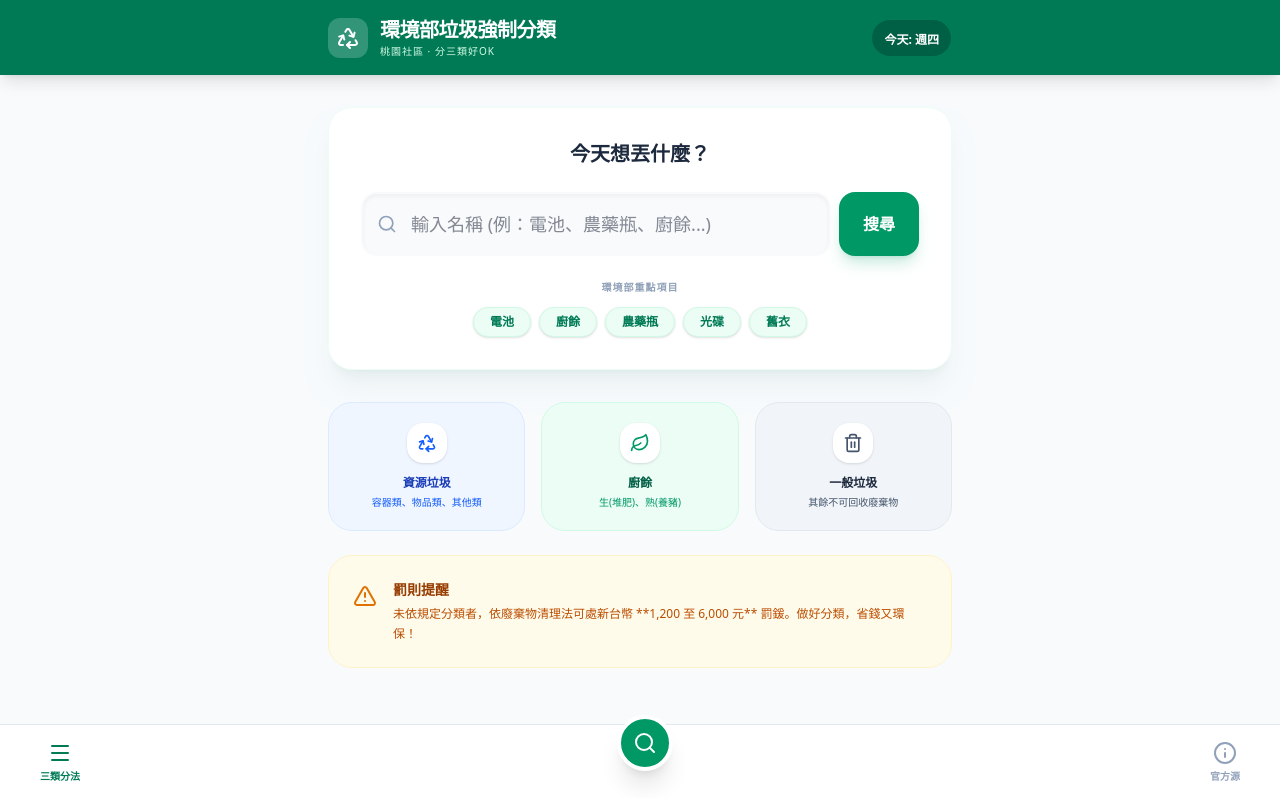
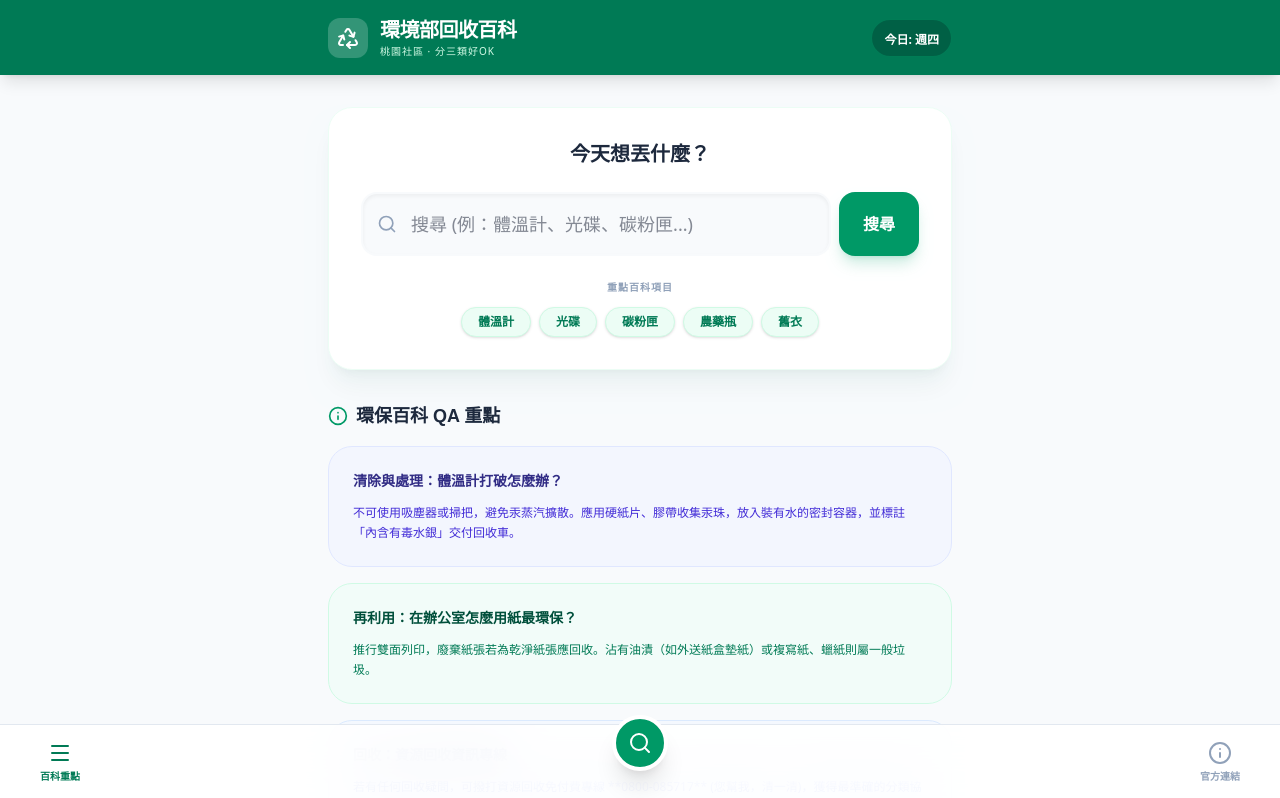
Before and after one commit to iamredd/taoyuan-waste-guide, a React (Vite) app: page / in a window 1280 px wide. Shown: the top 798 px of the page. Built offline with nearby package versions, Linux system fonts and the light colour scheme.

Commit message:
Enhancement: Integrate MOENV Encyclopedia QA points and recycling hotline

```diff
--- a/src/App.jsx
+++ b/src/App.jsx
@@ -1,43 +1,36 @@
 import React, { useState, useEffect } from 'react';
-import { Search, Truck, Recycle, Trash2, Info, Menu, X, ExternalLink, AlertTriangle, Leaf, Coffee, Box, Smartphone, Droplets, Monitor, Umbrella, Shirt, Ghost, Zap, Wind } from 'lucide-react';
+import { Search, Truck, Recycle, Trash2, Info, Menu, X, ExternalLink, AlertTriangle, Leaf, Coffee, Box, Smartphone, Droplets, Monitor, Umbrella, Shirt, Ghost, Zap, Wind, Printer, FlaskConical } from 'lucide-react';
 
 const App = () => {
   const [searchTerm, setSearchTerm] = useState('');
   const [submittedQuery, setSubmittedQuery] = useState('');
   const [currentDay, setCurrentDay] = useState('');
 
-  // 根據環境部「分三類好ok」標準建立的資料庫
+  // 根據環境部標準與環保百科擴充的資料庫
   const wasteDatabase = [
-    // --- 資源垃圾 (物品類) ---
-    { id: 1, name: '廢乾電池/水銀電池', category: 'resource', label: '資源垃圾', instruction: '處理：應與一般垃圾分開，交付資源回收車、便利商店或量販店回收箱。避免重金屬污染。', icon: <Zap className="w-6 h-6" /> },
-    { id: 2, name: '廢資訊物品 (筆電/電腦主機/螢幕)', category: 'resource', label: '資源垃圾', instruction: '處理：包含主機、顯示器、印表機、鍵盤。交付資源回收車或回收商。', icon: <Monitor className="w-6 h-6" /> },
-    { id: 3, name: '廢電子電器 (電視/冰箱/洗衣機/冷氣)', category: 'resource', label: '資源垃圾', instruction: '定義：公告回收之大型家電。處理：可連絡清潔隊約定時間回收，或交由逆向回收通路。', icon: <Monitor className="w-6 h-6" /> },
-    { id: 4, name: '廢照明光源 (日光燈管/省電燈泡)', category: 'resource', label: '資源垃圾', instruction: '處理：放置於專用回收箱，需完整不可打破。若打破需用厚紙包妥避免割傷回收人員。', icon: <Zap className="w-6 h-6" /> },
-    { id: 22, name: '廢輪胎', category: 'resource', label: '資源垃圾', instruction: '處理：應交付資源回收車、輪胎行或維修廠。避免積水孳生蚊蟲。', icon: <Wind className="w-6 h-6" /> },
-    { id: 23, name: '廢鉛蓄電池/潤滑油', category: 'resource', label: '資源垃圾', instruction: '定義：機車、汽車更換之廢液與電池。處理：建議交由汽機車維修行逆向回收。', icon: <Droplets className="w-6 h-6" /> },
+    // --- 資源垃圾 (公告回收項目) ---
+    { id: 1, name: '廢乾電池/水銀電池', category: 'resource', label: '資源垃圾', instruction: '處理：應與一般垃圾分開，交付資源回收車、超商或量販店回收箱。', icon: <Zap className="w-6 h-6" /> },
+    { id: 2, name: '廢資訊物品 (電腦/螢幕/印表機)', category: 'resource', label: '資源垃圾', instruction: '處理：包含主機、顯示器。印表機建議連同「碳粉匣」分開處理或一併交付資收車。', icon: <Monitor className="w-6 h-6" /> },
+    { id: 3, name: '廢電子電器 (電視/冰箱/洗衣機)', category: 'resource', label: '資源垃圾', instruction: '處理：大型家電可聯繫清潔隊或逆向回收通路。不可隨意棄置路邊。', icon: <Monitor className="w-6 h-6" /> },
+    { id: 4, name: '廢照明光源 (燈管/燈泡)', category: 'resource', label: '資源垃圾', instruction: '處理：需完整不可打破。含汞燈管若打破，需用厚紙包妥並標註。', icon: <Zap className="w-6 h-6" /> },
 
-    // --- 資源垃圾 (容器類) ---
-    { id: 5, name: '廢鐵容器/鋁容器 (罐頭/汽水罐)', category: 'resource', label: '資源垃圾', instruction: '處理：倒空殘留物並稍作沖洗，壓扁後交付資源回收車。', icon: <Trash2 className="w-6 h-6" /> },
-    { id: 6, name: '廢塑膠容器 (寶特瓶/洗髮精瓶)', category: 'resource', label: '資源垃圾', instruction: '處理：包含 1-7 號塑膠。需洗淨倒空，瓶蓋與瓶身皆可回收。', icon: <Droplets className="w-6 h-6" /> },
-    { id: 7, name: '廢紙容器 (便當盒/咖啡杯/鋁箔包)', category: 'resource', label: '資源垃圾', instruction: '定義：含淋膜或鋁箔之包裝。處理：需去除殘渣並洗淨，不可與「廢紙類」混淆！', icon: <Box className="w-6 h-6" /> },
-    { id: 8, name: '廢玻璃容器 (酒瓶/化妝品瓶)', category: 'resource', label: '資源垃圾', instruction: '處理：依透明、綠色、褐色分類交付，移除瓶蓋。', icon: <Droplets className="w-6 h-6" /> },
-    { id: 24, name: '農藥廢容器', category: 'resource', label: '資源垃圾', instruction: '安全性：需採「三沖三洗」，洗滌液倒入農藥噴霧器後重複使用。瓶蓋需鎖緊後單獨交付回收。', icon: <AlertTriangle className="w-6 h-6" /> },
+    // --- 環境部百科特定品項 ---
+    { id: 26, name: '水銀體溫計', category: 'resource', label: '資源垃圾', instruction: '狀態：含汞危險品。處理：破碎時「禁止使用吸塵器」，應用紙板或膠帶收集汞滴放入密封罐。完整品請單獨袋裝交資源回收車。', icon: <FlaskConical className="w-6 h-6" /> },
+    { id: 27, name: '碳粉匣/墨水匣', category: 'resource', label: '資源垃圾', instruction: '理由：內含化學物質。處理：建議交由原廠回收點、門市或單獨交給資源回收車，避免粉塵污染。', icon: <Printer className="w-6 h-6" /> },
+    { id: 10, name: '廢光碟片/手機/充電器', category: 'resource', label: '資源垃圾', instruction: '注意：廢光碟片目前為強制回收項目，不可當作一般垃圾丟棄。', icon: <Smartphone className="w-6 h-6" /> },
 
-    // --- 資源垃圾 (其他類) ---
-    { id: 9, name: '廢紙類 (報紙/雜誌/紙箱)', category: 'resource', label: '資源垃圾', instruction: '處理：不含塑膠淋膜之一般紙。需攤平疊好並綑綁。注意：沾油紙張轉為一般垃圾。', icon: <Box className="w-6 h-6" /> },
-    { id: 10, name: '廢光碟片/行動電話/充電器', category: 'resource', label: '資源垃圾', instruction: '處理：包含手機充電線。交付資源回收車或通訊通路。', icon: <Smartphone className="w-6 h-6" /> },
-    { id: 25, name: '舊衣類 (上衣/褲子/裙子)', category: 'resource', label: '資源垃圾', instruction: '定義：可穿用的舊衣。處理：投入舊衣回收箱。襪子、內衣、髒污衣物屬一般垃圾。', icon: <Shirt className="w-6 h-6" /> },
+    // --- 容器類 ---
+    { id: 7, name: '廢紙容器 (便當盒/咖啡杯/鋁箔包)', category: 'resource', label: '資源垃圾', instruction: '重點：含有塑膠淋膜。處理：需去除殘渣並洗淨，壓扁後回收。不可混入一般廢紙！', icon: <Box className="w-6 h-6" /> },
+    { id: 24, name: '農藥廢容器', category: 'resource', label: '資源垃圾', instruction: '安全性：三沖三洗，洗滌液倒入噴霧器。瓶蓋鎖緊後單獨交付資收車。', icon: <AlertTriangle className="w-6 h-6" /> },
 
-    // --- 廚餘 ---
-    { id: 11, name: '生廚餘 (果皮/菜葉/殘渣)', category: 'food-waste', label: '廚餘', instruction: '用途：主要用於堆肥。處理：務必瀝乾水分，不可混入雜物。', icon: <Leaf className="w-6 h-6" /> },
-    { id: 12, name: '熟廚餘 (剩飯菜/肉類)', category: 'food-waste', label: '廚餘', instruction: '用途：主要用於養豬。處理：不可混入硬殼(大骨、蛤蜊、玉米心)，這些應歸為一般垃圾。', icon: <Leaf className="w-6 h-6" /> },
+    // --- 廚餘與一般垃圾 ---
+    { id: 11, name: '生廚餘 (果皮/菜葉)', category: 'food-waste', label: '廚餘', instruction: '用途：堆肥。重點：瀝乾水分。硬核(芒果核)請丟一般垃圾。', icon: <Leaf className="w-6 h-6" /> },
+    { id: 12, name: '熟廚餘 (剩飯菜)', category: 'food-waste', label: '廚餘', instruction: '用途：養豬。重點：不可混入硬殼(大骨、蛤蜊)，會損壞機器，應歸一般垃圾。', icon: <Leaf className="w-6 h-6" /> },
+    { id: 13, name: '口罩/衛生紙', category: 'general', label: '一般垃圾', instruction: '處理：個人衛生用品不回收，請打包完整丟垃圾車。', icon: <Ghost className="w-6 h-6" /> },
+    { id: 19, name: '陶瓷碗盤/花瓶', category: 'general', label: '一般垃圾', instruction: '定義：屬不燃性廢棄物，不可回收。請包妥後標註「不燃物」丟棄。', icon: <Trash2 className="w-6 h-6" /> },
 
-    // --- 一般垃圾 ---
-    { id: 13, name: '口罩/衛生紙/濕紙巾', category: 'general', label: '一般垃圾', instruction: '原因：屬複合材質或含個人分泌物，不可回收。需打包完整不外露。', icon: <Ghost className="w-6 h-6" /> },
-    { id: 14, name: '保麗龍 (髒污/膠帶)', category: 'general', label: '一般垃圾', instruction: '注意：乾淨保麗龍通常可資收，但沾染油垢、泥土或黏有大量膠帶即轉為一般垃圾。', icon: <Trash2 className="w-6 h-6" /> },
-    { id: 15, name: '吸管/塑膠膜/膠帶', category: 'general', label: '一般垃圾', instruction: '原因：體積過小或黏性材質，回收效益低，直接丟一般垃圾。', icon: <Coffee className="w-6 h-6" /> },
-    { id: 16, name: '暖暖包/乾燥劑', category: 'general', label: '一般垃圾', instruction: '原因：內含鐵粉或化學藥劑，目前不回收。', icon: <Trash2 className="w-6 h-6" /> },
-    { id: 17, name: '陶瓷/碗盤碎裂', category: 'general', label: '一般垃圾', instruction: '注意：屬不燃性廢棄物，不可回收。請用厚紙包妥避免割傷。', icon: <Trash2 className="w-6 h-6" /> },
+    // --- 巨大與特殊 ---
+    { id: 191, name: '床墊/舊家具 (巨大廢棄物)', category: 'bulky', label: '巨大垃圾', instruction: '處理：修繕後可再利用。廢棄需事先向清潔隊預約 (桃園區: 03-332-8419)。', icon: <Truck className="w-6 h-6" /> },
   ];
 
   useEffect(() => {
@@ -53,23 +46,20 @@
   }, [searchTerm]);
 
   const getDynamicSuggestions = () => {
-    if (!searchTerm) {
-      return ['電池', '廚餘', '農藥瓶', '光碟', '舊衣'];
-    }
+    if (!searchTerm) return ['體溫計', '光碟', '碳粉匣', '農藥瓶', '舊衣'];
     const matches = wasteDatabase
       .filter(item => item.name.includes(searchTerm) || item.label.includes(searchTerm))
       .map(item => item.name.split('/')[0].split('(')[0].trim())
-      .filter((value, index, self) => self.indexOf(value) === index)
+      .filter((v, i, a) => a.indexOf(v) === i)
       .slice(0, 4);
-
-    return matches.length > 0 ? matches : ['一般垃圾', '資源垃圾', '廚餘'];
+    return matches.length > 0 ? matches : ['一般垃圾', '資源垃圾'];
   };
 
-  const handleSearch = (query) => {
-    const finalQuery = query || searchTerm;
-    if (!finalQuery) return;
-    setSubmittedQuery(finalQuery);
-    setSearchTerm(finalQuery);
+  const handleSearch = (q) => {
+    const final = q || searchTerm;
+    if (!final) return;
+    setSubmittedQuery(final);
+    setSearchTerm(final);
   };
 
   const filteredItems = wasteDatabase.filter(item =>
@@ -77,41 +67,29 @@
     item.label.toLowerCase().includes(submittedQuery.toLowerCase())
   );
 
-  const getCategoryColor = (category) => {
-    switch (category) {
+  const getCategoryColor = (cat) => {
+    switch (cat) {
       case 'general': return 'bg-gray-100 text-gray-800 border-gray-300';
       case 'resource': return 'bg-blue-50 text-blue-700 border-blue-200';
       case 'food-waste': return 'bg-emerald-50 text-emerald-700 border-emerald-200';
-      case 'hazardous': return 'bg-amber-50 text-amber-700 border-amber-300';
+      case 'bulky': return 'bg-violet-50 text-violet-700 border-violet-200';
       default: return 'bg-gray-50 text-gray-600';
-    }
-  };
-
-  const getCategoryTag = (category) => {
-    switch (category) {
-      case 'resource': return '資源垃圾 (OK)';
-      case 'food-waste': return '廚餘 (OK)';
-      case 'general': return '一般垃圾';
-      default: return '其他';
     }
   };
 
   return (
     <div className="min-h-screen bg-slate-50 font-sans text-slate-900 pb-24">
-      {/* 官方配色風格與標題 */}
       <header className="sticky top-0 z-50 bg-emerald-700 text-white shadow-lg">
         <div className="max-w-2xl mx-auto px-6 py-4 flex justify-between items-center">
           <div className="flex items-center gap-3">
-            <div className="bg-white/20 p-2 rounded-xl">
-              <Recycle className="w-6 h-6" />
-            </div>
+            <div className="bg-white/20 p-2 rounded-xl"><Recycle className="w-6 h-6" /></div>
             <div>
-              <h1 className="text-xl font-bold tracking-tight">環境部垃圾強制分類</h1>
+              <h1 className="text-xl font-bold tracking-tight">環境部回收百科</h1>
               <p className="text-[10px] text-emerald-100 uppercase tracking-widest font-medium">桃園社區 · 分三類好OK</p>
             </div>
           </div>
           <div className="bg-emerald-800 px-3 py-1.5 rounded-full border border-emerald-500/30">
-            <span className="text-xs font-semibold whitespace-nowrap">今天: {currentDay}</span>
+            <span className="text-xs font-semibold">今日: {currentDay}</span>
           </div>
         </div>
       </header>
@@ -124,32 +102,25 @@
             <div className="relative flex-1">
               <input
                 type="text"
-                placeholder="輸入名稱 (例：電池、農藥瓶、廚餘...)"
+                placeholder="搜尋 (例：體溫計、光碟、碳粉匣...)"
                 className="w-full p-4 pl-12 rounded-2xl bg-slate-50 border-2 border-transparent focus:border-emerald-500 focus:bg-white focus:outline-none transition-all text-lg shadow-inner"
                 value={searchTerm}
                 onChange={(e) => setSearchTerm(e.target.value)}
               />
               <Search className="absolute left-4 top-1/2 -translate-y-1/2 text-slate-400 w-5 h-5" />
             </div>
-            <button
-              type="submit"
-              className="bg-emerald-600 text-white px-6 py-4 rounded-2xl font-bold hover:bg-emerald-700 active:scale-95 transition-all shadow-lg shadow-emerald-600/20"
-            >
+            <button type="submit" className="bg-emerald-600 text-white px-6 py-4 rounded-2xl font-bold hover:bg-emerald-700 active:scale-95 transition-all shadow-lg shadow-emerald-600/20">
               搜尋
             </button>
           </form>
 
           <div className="mt-6">
             <p className="text-[10px] font-bold text-slate-400 uppercase text-center mb-3 tracking-widest">
-              {searchTerm ? '您是不是要找...' : '環境部重點項目'}
+              {searchTerm ? '您是不是要找...' : '重點百科項目'}
             </p>
             <div className="flex flex-wrap gap-2 justify-center">
               {getDynamicSuggestions().map(tag => (
-                <button
-                  key={tag}
-                  onClick={() => handleSearch(tag)}
-                  className="px-4 py-1.5 bg-emerald-50 text-emerald-700 rounded-full text-xs font-bold hover:bg-emerald-600 hover:text-white transition-all border border-emerald-100 shadow-sm active:scale-95"
-                >
+                <button key={tag} onClick={() => handleSearch(tag)} className="px-4 py-1.5 bg-emerald-50 text-emerald-700 rounded-full text-xs font-bold hover:bg-emerald-600 hover:text-white transition-all border border-emerald-100 shadow-sm active:scale-95">
                   {tag}
                 </button>
               ))}
@@ -159,25 +130,18 @@
 
         {submittedQuery ? (
           <div className="space-y-4 animate-slide-up">
-            <div className="px-2">
-              <h3 className="font-bold text-slate-500 text-xs uppercase tracking-widest">
-                「{submittedQuery}」的官方處置指南：
-              </h3>
-            </div>
-
+            <h3 className="px-2 font-bold text-slate-500 text-xs uppercase tracking-widest">
+              「{submittedQuery}」的百科處置建議：
+            </h3>
             <div className="grid gap-4">
               {filteredItems.length > 0 ? (
                 filteredItems.map(item => (
-                  <div key={item.id} className="bg-white p-6 rounded-2xl shadow-sm border border-slate-100 flex gap-5 items-start transition-all hover:shadow-md">
-                    <div className={`p-4 rounded-xl ${getCategoryColor(item.category)} bg-opacity-30`}>
-                      {item.icon}
-                    </div>
+                  <div key={item.id} className="bg-white p-6 rounded-2xl shadow-sm border border-slate-100 flex gap-5 items-start transition-all hover:shadow-md animate-slide-up">
+                    <div className={`p-4 rounded-xl ${getCategoryColor(item.category)} bg-opacity-30`}>{item.icon}</div>
                     <div className="flex-1">
                       <div className="flex items-center gap-2 mb-2">
                         <h4 className="font-bold text-lg text-slate-800">{item.name}</h4>
-                        <span className={`text-[10px] font-black px-2 py-0.5 rounded-md border ${getCategoryColor(item.category)}`}>
-                          {getCategoryTag(item.category)}
-                        </span>
+                        <span className={`text-[10px] font-black px-2 py-0.5 rounded-md border ${getCategoryColor(item.category)}`}>{item.label}</span>
                       </div>
                       <p className="text-slate-600 text-sm leading-relaxed">{item.instruction}</p>
                     </div>
@@ -185,63 +149,60 @@
                 ))
               ) : (
                 <div className="text-center py-16 bg-white rounded-3xl border border-dashed border-slate-200">
-                  <Info className="w-10 h-10 text-slate-300 mx-auto mb-3" />
-                  <p className="text-slate-500 font-medium">查無明確定義，建議問問清潔隊員</p>
+                  <Info className="w-10 h-10 text-slate-300 mx-auto mb-3" /><p className="text-slate-500 font-medium">查無結果</p>
                 </div>
               )}
             </div>
           </div>
         ) : (
-          <div className="space-y-6 animate-slide-up">
-            {/* 官方分類說明卡片 */}
-            <div className="grid grid-cols-1 md:grid-cols-3 gap-4">
-              <div className="bg-blue-50 p-5 rounded-3xl border border-blue-100 text-center">
-                <div className="w-10 h-10 bg-white rounded-2xl flex items-center justify-center mx-auto mb-3 shadow-sm">
-                  <Recycle className="w-5 h-5 text-blue-600" />
+          <div className="space-y-8 animate-slide-up">
+            {/* 環保百科亮點區塊 (提煉自環境部) */}
+            <div>
+              <h3 className="font-bold text-slate-800 text-lg mb-4 flex items-center gap-2">
+                <Info className="w-5 h-5 text-emerald-600" />
+                環保百科 QA 重點
+              </h3>
+              <div className="space-y-4 text-left">
+                <div className="bg-indigo-50/50 p-6 rounded-3xl border border-indigo-100">
+                  <h4 className="font-bold text-indigo-900 text-sm mb-3">清除與處理：體溫計打破怎麼辦？</h4>
+                  <p className="text-xs text-indigo-700 leading-relaxed">
+                    不可使用吸塵器或掃把，避免汞蒸汽擴散。應用硬紙片、膠帶收集汞珠，放入裝有水的密封容器，並標註「內含有毒水銀」交付回收車。
+                  </p>
                 </div>
-                <h3 className="font-bold text-blue-800 text-xs uppercase mb-1">資源垃圾</h3>
-                <p className="text-[10px] text-blue-600">容器類、物品類、其他類</p>
-              </div>
-              <div className="bg-emerald-50 p-5 rounded-3xl border border-emerald-100 text-center">
-                <div className="w-10 h-10 bg-white rounded-2xl flex items-center justify-center mx-auto mb-3 shadow-sm">
-                  <Leaf className="w-5 h-5 text-emerald-600" />
+                <div className="bg-emerald-50/50 p-6 rounded-3xl border border-emerald-100">
+                  <h4 className="font-bold text-emerald-900 text-sm mb-3">再利用：在辦公室怎麼用紙最環保？</h4>
+                  <p className="text-xs text-emerald-700 leading-relaxed">
+                    推行雙面列印，廢棄紙張若為乾淨紙張應回收。沾有油漬（如外送紙盒墊紙）或複寫紙、蠟紙則屬一般垃圾。
+                  </p>
                 </div>
-                <h3 className="font-bold text-emerald-800 text-xs uppercase mb-1">廚餘</h3>
-                <p className="text-[10px] text-emerald-600">生(堆肥)、熟(養豬)</p>
-              </div>
-              <div className="bg-slate-100 p-5 rounded-3xl border border-slate-200 text-center">
-                <div className="w-10 h-10 bg-white rounded-2xl flex items-center justify-center mx-auto mb-3 shadow-sm">
-                  <Trash2 className="w-5 h-5 text-slate-600" />
+                <div className="bg-blue-50/50 p-6 rounded-3xl border border-blue-100">
+                  <h4 className="font-bold text-blue-900 text-sm mb-3">回收：資源回收資訊專線</h4>
+                  <p className="text-xs text-blue-700 leading-relaxed">
+                    若有任何回收疑問，可撥打資源回收免付費專線 **0800-085717** (您幫我，清一清)，獲得最準確的分類協助。
+                  </p>
                 </div>
-                <h3 className="font-bold text-slate-800 text-xs uppercase mb-1">一般垃圾</h3>
-                <p className="text-[10px] text-slate-600">其餘不可回收廢棄物</p>
               </div>
             </div>
 
             <div className="bg-amber-50 p-6 rounded-3xl border border-amber-100 flex items-start gap-4">
               <AlertTriangle className="w-6 h-6 text-amber-600 mt-1 flex-shrink-0" />
               <div>
-                <h3 className="font-bold text-amber-800 text-sm mb-1">罰則提醒</h3>
-                <p className="text-xs text-amber-700 leading-relaxed">
-                  未依規定分類者，依廢棄物清理法可處新台幣 **1,200 至 6,000 元** 罰鍰。做好分類，省錢又環保！
-                </p>
+                <h3 className="font-bold text-amber-800 text-sm mb-1">強制回收項目</h3>
+                <p className="text-xs text-amber-700 leading-relaxed">廢光碟片目前為公告強制回收項目，請務必與一般垃圾分開！</p>
               </div>
             </div>
           </div>
         )}
       </main>
 
+      {/* Nav */}
       <nav className="fixed bottom-0 left-0 right-0 bg-white/90 backdrop-blur-xl border-t border-slate-200 px-10 py-4 flex justify-between items-center z-50">
         <button onClick={() => setSearchTerm('')} className={`flex flex-col items-center gap-1 ${!submittedQuery ? 'text-emerald-700' : 'text-slate-400'}`}>
-          <Menu className="w-6 h-6" />
-          <span className="text-[10px] font-black uppercase">三類分法</span>
+          <Menu className="w-6 h-6" /><span className="text-[10px] font-black uppercase">百科重點</span>
         </button>
-        <button className="w-14 h-14 bg-emerald-600 rounded-full flex items-center justify-center text-white shadow-xl -mt-10 border-4 border-white">
-          <Search className="w-6 h-6" />
-        </button>
-        <a href="https://hwms.moenv.gov.tw/" target="_blank" rel="noreferrer" className="flex flex-col items-center gap-1 text-slate-400">
-          <Info className="w-6 h-6" />
-          <span className="text-[10px] font-black uppercase">官方源</span>
+        <button className="w-14 h-14 bg-emerald-600 rounded-full flex items-center justify-center text-white shadow-xl -mt-10 border-4 border-white"><Search className="w-6 h-6" /></button>
+        <a href="https://hwms.moenv.gov.tw/dispPageBox/pubweb/pubwebHP.aspx?ddsPageID=EPATW1" target="_blank" rel="noreferrer" className="flex flex-col items-center gap-1 text-slate-400">
+          <Info className="w-6 h-6" /><span className="text-[10px] font-black uppercase">官方連結</span>
         </a>
       </nav>
     </div>
```
